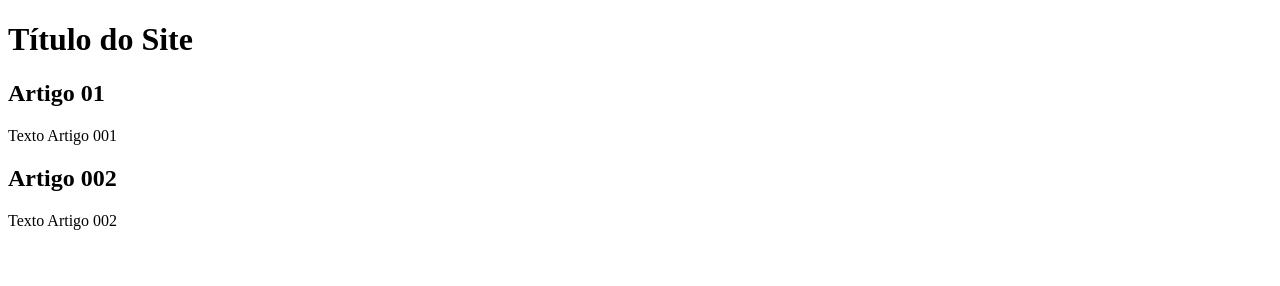
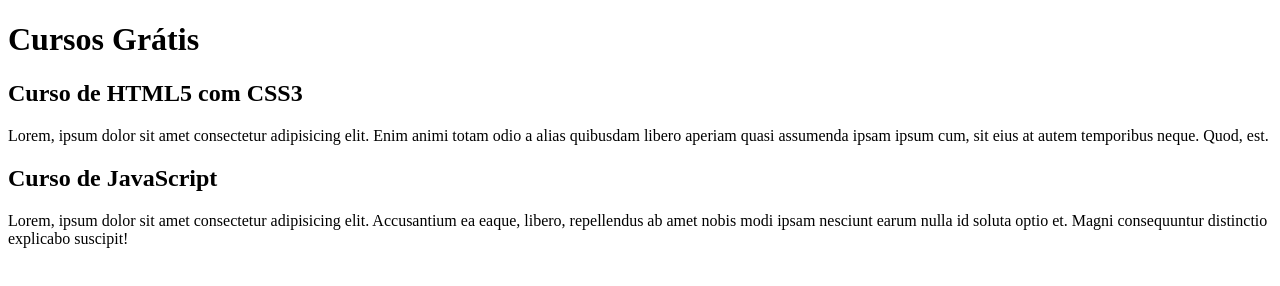
Before and after one commit to lel352/projeto-site, a plain HTML site: page index.html in a window 1280 px wide. Drawn offline with Linux system fonts and the light colour scheme.

Commit message:
Conteudo Iniciado

```diff
--- a/index.html
+++ b/index.html
@@ -8,15 +8,15 @@
 <body>
     <main>
         <header>
-            <h1>Título do Site</h1>
+            <h1>Cursos Grátis</h1>
         </header>
         <article>
-            <h2>Artigo 01</h2>
-            <p>Texto Artigo 001</p>
+            <h2>Curso de HTML5 com CSS3</h2>
+            <p>Lorem, ipsum dolor sit amet consectetur adipisicing elit. Enim animi totam odio a alias quibusdam libero aperiam quasi assumenda ipsam ipsum cum, sit eius at autem temporibus neque. Quod, est.</p>
         </article>
         <article>
-            <h2>Artigo 002</h2>
-            <p>Texto Artigo 002</p>
+            <h2>Curso de JavaScript</h2>
+            <p>Lorem, ipsum dolor sit amet consectetur adipisicing elit. Accusantium ea eaque, libero, repellendus ab amet nobis modi ipsam nesciunt earum nulla id soluta optio et. Magni consequuntur distinctio explicabo suscipit!</p>
         </article>
     </main>
 </body>
```
